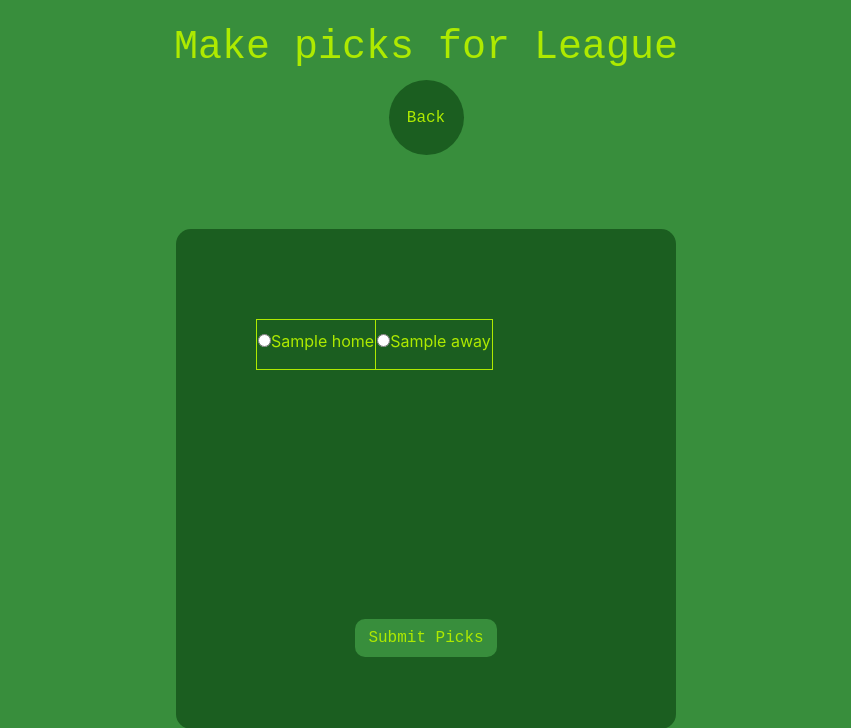
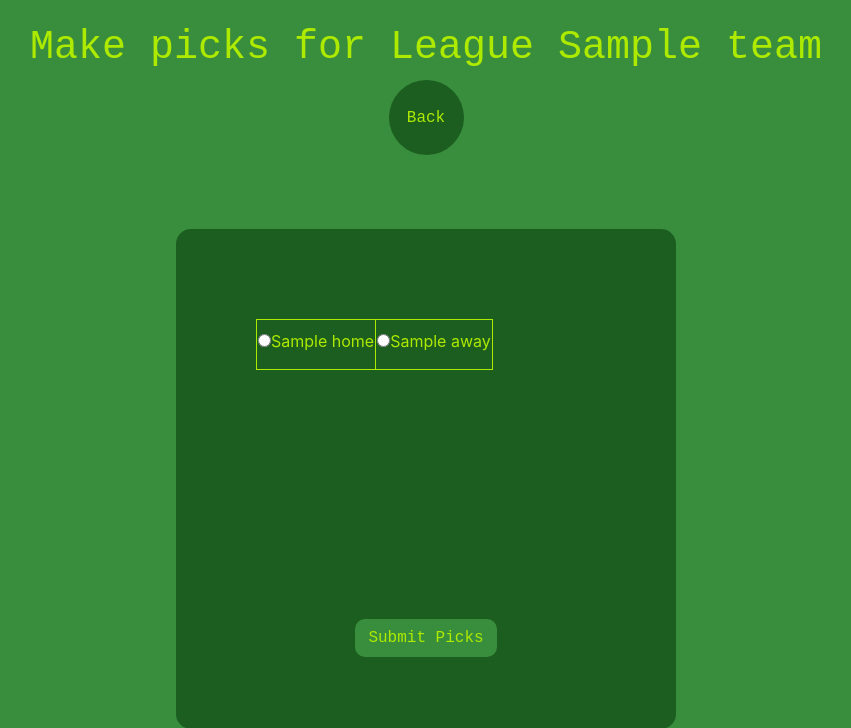
Before and after one commit to ovvioinfame233/Final-Project-OOAD, a Flask app: template sportsbattle/templates/makepicks.html in a window 1280 px wide. Shown: the part 56-784 px from the top of the page, without its empty margins (214-1065 px from the left). Run offline with Flask 2, Linux system fonts and the light colour scheme; the template is opened without the code that fills it: most values are stand-ins (such as "Sample title", 1, 10 or a date in 2020); some libraries are stand-ins or nearby versions.

Commit message:
quick push, fixed css issue with routing

```diff
--- a/sportsbattle/app.py
+++ b/sportsbattle/app.py
@@ -6,6 +6,7 @@ import csv
 from sportsreference.nfl.boxscore import Boxscores
 import os
 from pathlib import Path
+from string import Template
 
 
 ### probaly in the main
@@ -93,9 +94,9 @@ def logout():
     session.pop('logged_in', None)
     return redirect(url_for('login'))
 
-@app.route('/makepicks', methods=['POST', 'GET'])
+@app.route('/makepicks/<team>', methods=['POST', 'GET'])
 @login_required
-def makepicks():
+def makepicks(team):
     global currentuser
     error = None
     gamesThisWeek = Boxscores(9, 2019)
--- a/sportsbattle/templates/main.html
+++ b/sportsbattle/templates/main.html
@@ -82,7 +82,7 @@
     </div>
     <br>
     <div id='centertext'>
-            <button class="pickBut" type="button" onclick="window.location.href='/makepicks'">See Last Weeks Game Winners</button>
+            <button class="pickBut" type="button" onclick="window.location.href='/home'">See Last Weeks Game Winners</button>
     </div>
     <div class="container" style="text-align: center;">
         <br>
--- a/sportsbattle/templates/makepicks.html
+++ b/sportsbattle/templates/makepicks.html
@@ -4,7 +4,7 @@
 <head>
     <title>Sports Battle</title>
     <meta name="viewport" content="width=device-width, initial-scale=1.0">
-    <link href="static/bootstrap.min.css" rel="stylesheet" media="screen">
+    <link href="/static/bootstrap.min.css" rel="stylesheet" media="screen">
     <style>
         body {
             background-color: #388E3C;
@@ -112,7 +112,7 @@
     </nav>
     <div id="centertext">
         <br>
-        <h1 id="centertext">Make picks for League</h1>
+        <h1 id="centertext">Make picks for League {{team}}</h1>
         <button class="backBut" onclick="window.location.href='/home'">Back</button>
         {% if error %}
         <p id="text" class="error"><strong>Error:</strong> {{ error }}
--- a/sportsbattle/templates/teamOne.html
+++ b/sportsbattle/templates/teamOne.html
@@ -88,7 +88,7 @@
     </div>
     <br>
     <div id='centertext'>
-            <button class="pickBut" type="button" onclick="window.location.href='/makepicks'">Make Picks</button>
+            <button class="pickBut" type="button" onclick="window.location.href='/makepicks/{{usersLeauges[0]}}'">Make Picks</button>
     </div>
     <div class="container" style="text-align: center;">
         <br>
```
